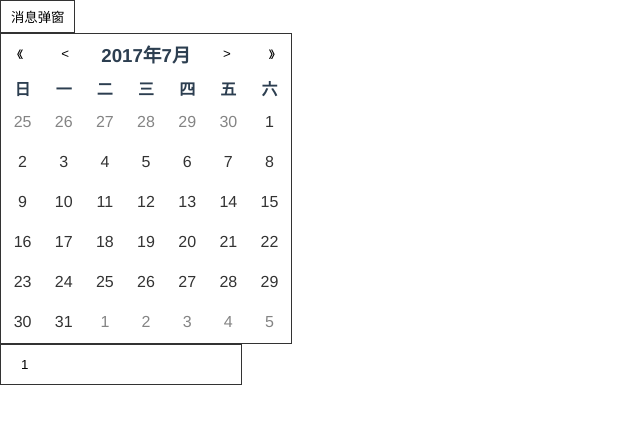
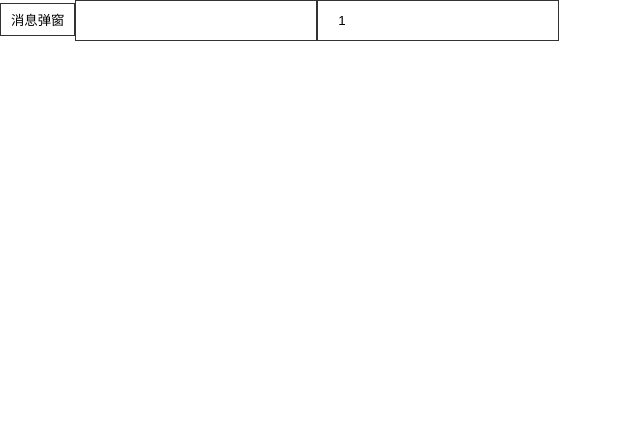
Before and after one commit to toBeTheLight/try-ui, a Vue app: page / in a window 1280 px wide. Shown: the top 424 px of the page, without its empty margins (0-640 px from the left). Built offline with nearby package versions, Linux system fonts and the light colour scheme.

Commit message:
update: TryDatePicker * add clickoutside directive * update add iview in README * first version of TryDatePicker

```diff
--- a/src/App.vue
+++ b/src/App.vue
@@ -1,7 +1,7 @@
 <template>
   <div id="app">
     <TryButton @click="showMessageBox" size="small">消息弹窗</TryButton>
-    <TryDatePicker />
+    <TryDatePicker v-model="date"/>
     <TryInput v-model="inputVal"/>
   </div>
 </template>
@@ -13,7 +13,8 @@ export default {
   data () {
     return {
       testData: 'testData',
-      inputVal: '1'
+      inputVal: '1',
+      date: ''
     }
   },
   methods: {
--- a/src/components/date-picker/DatePicker.vue
+++ b/src/components/date-picker/DatePicker.vue
@@ -3,13 +3,38 @@
 
 <script>
 import TryDatePanel from './cmpts/datePanel/DatePanel.vue'
+import TryInput from '../input/Input.vue'
+import clickoutside from '../../directives/clickoutside'
+
 export default {
+  props: ['value'],
+  data () {
+    return {
+      isOpen: false,
+      currentValue: this.value || ''
+    }
+  },
+  methods: {
+    openPanel () {
+      this.isOpen = true
+    },
+    closePanel () {
+      this.isOpen = false
+    },
+    selectDate (value) {
+      this.closePanel()
+      this.currentValue = value
+      this.$emit('input', value)
+    }
+  },
+  directives: {
+    clickoutside
+  },
   components: {
-    TryDatePanel
+    TryDatePanel,
+    TryInput
   }
 }
 </script>
 
-<style>
-
-</style>
+<style src="./style.less" lang="less"></style>
--- a/src/components/date-picker/cmpts/datePanel/DatePanel.vue
+++ b/src/components/date-picker/cmpts/datePanel/DatePanel.vue
@@ -70,7 +70,7 @@ export default {
       this.initPanel(new Date(`${this.dateShown.year}/${this.dateShown.month}/01`))
     },
     selectDate (cell) {
-      alert(`${cell.year}/${cell.month}/${cell.date}`)
+      this.$emit('selectDate', `${cell.year}/${cell.month}/${cell.date}`)
     }
   },
   created () {
--- /dev/null
+++ b/src/components/date-picker/style.less
@@ -0,0 +1,9 @@
+.try-datepicker {
+  position: relative;
+  display: inline-block;
+}
+.try-datepicker__panel {
+  position: absolute;
+  top: 45px;
+  left: 0;
+}
--- a/src/components/date-picker/template.html
+++ b/src/components/date-picker/template.html
@@ -1 +1,7 @@
-<TryDatePanel />
+<div class="try-datepicker" v-clickoutside="closePanel">
+  <TryInput @focus="openPanel" v-model="currentValue"/>
+  <TryDatePanel
+    v-show="isOpen"
+    class="try-datepicker__panel"
+    @selectDate="selectDate"/>
+</div>
--- /dev/null
+++ b/src/directives/clickoutside.js
@@ -0,0 +1,22 @@
+// https://github.com/iview/iview/blob/2.0/src/directives/clickoutside.js
+
+let clickHandler
+
+export default {
+  bind (el, bind, vnode) {
+    clickHandler = (e) => {
+      if (el.contains(e.target)) {
+        return false
+      }
+      if (bind.value && typeof bind.value === 'function') {
+        bind.value(e)
+      }
+    }
+    document.addEventListener('click', clickHandler)
+  },
+  update () {
+  },
+  unbind () {
+    document.removeEventListener('click', clickHandler)
+  }
+}
```
Also changed, not shown: 1 other file (tests, documents, lock files or other folders).
